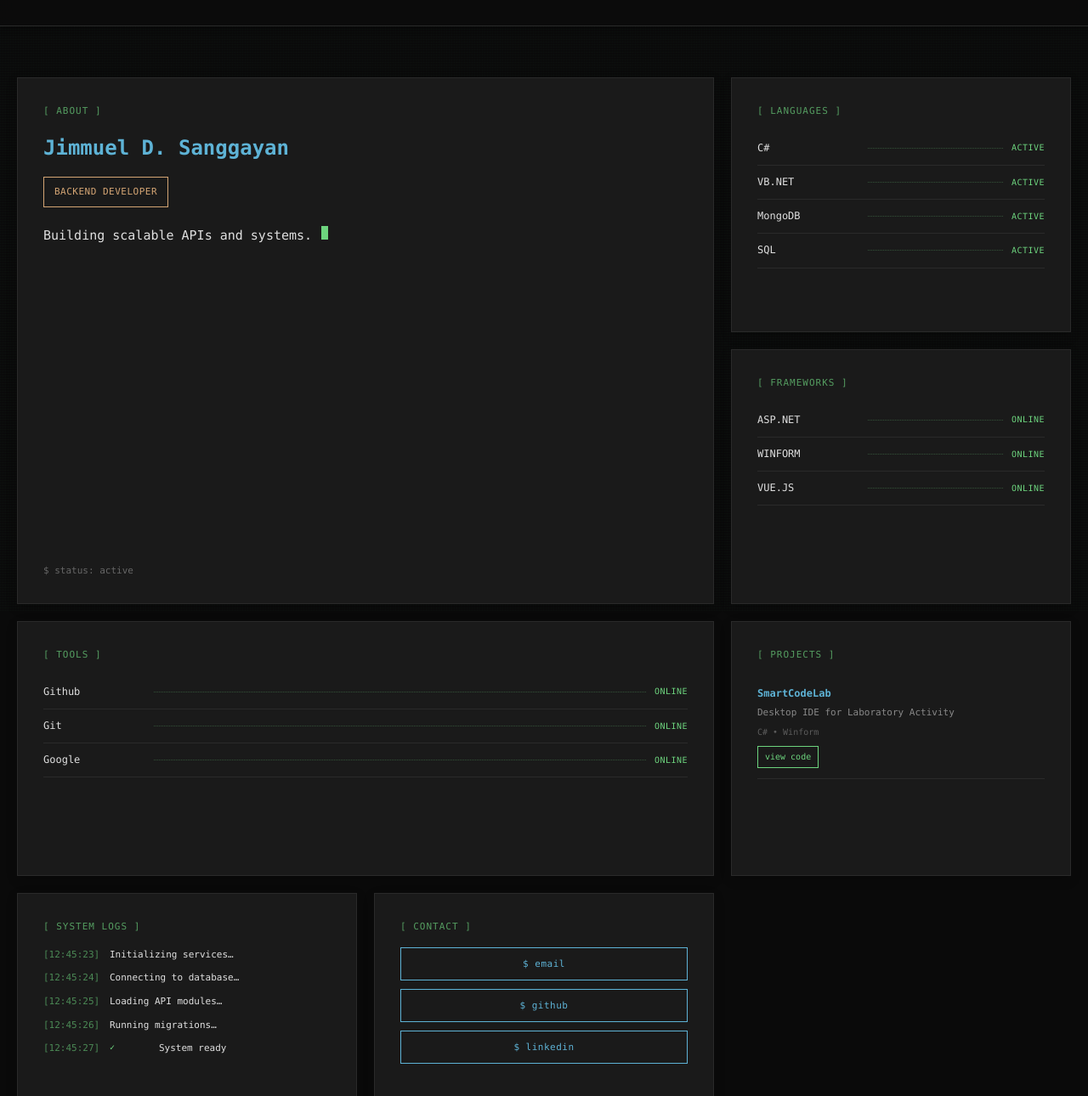
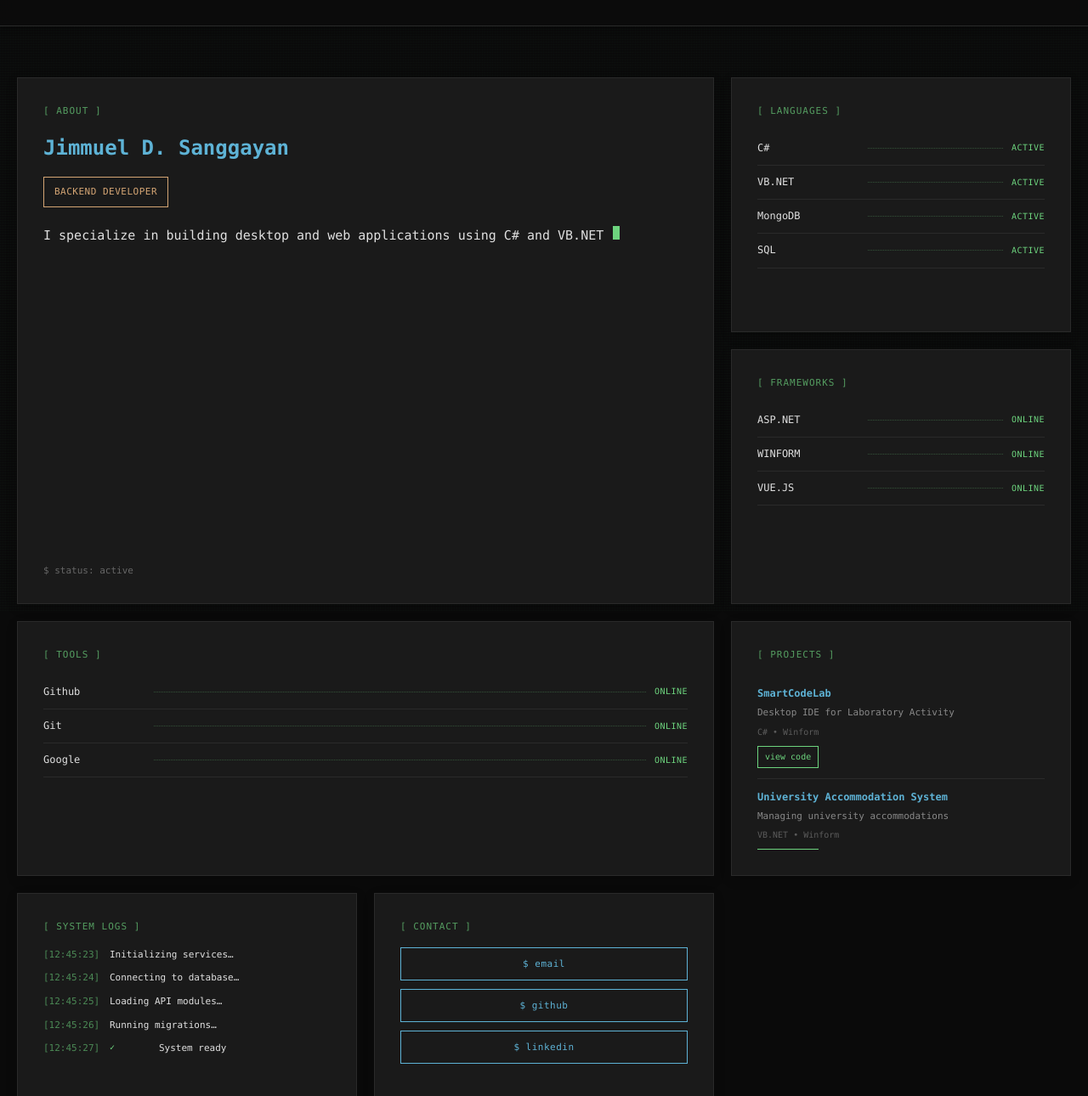
Before and after one commit to StagnantPotato/Portfolio, a plain HTML site: page pf/myportfolio.html in a window 1280 px wide. Shown: the part 81-1371 px from the top of the page at 85% size. Drawn offline with Linux system fonts and the light colour scheme.

Commit message:
Update navigation links and enhance project details in myportfolio.html

```diff
--- a/pf/myportfolio.html
+++ b/pf/myportfolio.html
@@ -14,10 +14,7 @@
           <div class="logo">&gt; backend_dev</div>
           <nav>
             <a href="#about">About</a>
-            <a href="#skills">Skills</a>
             <a href="#projects">Projects</a>
-            <a href="#logs">Logs</a>
-            <a href="#contact">Contact</a>
           </nav>
         </div>
       </header>
@@ -31,8 +28,7 @@
             <div class="panel-title">Jimmuel D. Sanggayan</div>
             <div class="role-badge">Backend Developer</div>
             <div class="intro-text">
-              <span>Building</span> <span>scalable</span> <span>APIs</span>
-              <span>and</span> <span>systems.</span>
+              <span>I specialize in building desktop and web applications using C# and VB.NET </span>
               <span class="cursor"></span>
             </div>
           </div>
@@ -126,6 +122,18 @@
                 >view code</a
               >
             </div>
+            <div class="project-item">
+              <div class="project-name">University Accommodation System</div>
+              <div class="project-desc">
+                Managing university accommodations
+              </div>
+              <div class="project-tech">VB.NET • Winform</div>
+              <a
+                href="https://github.com/StagnantPotato/UniversityAccommodationSystem-SchoolProject-"
+                class="project-link"
+                >view code</a
+              >
+            </div>
           </div>
         </div>
 
```
